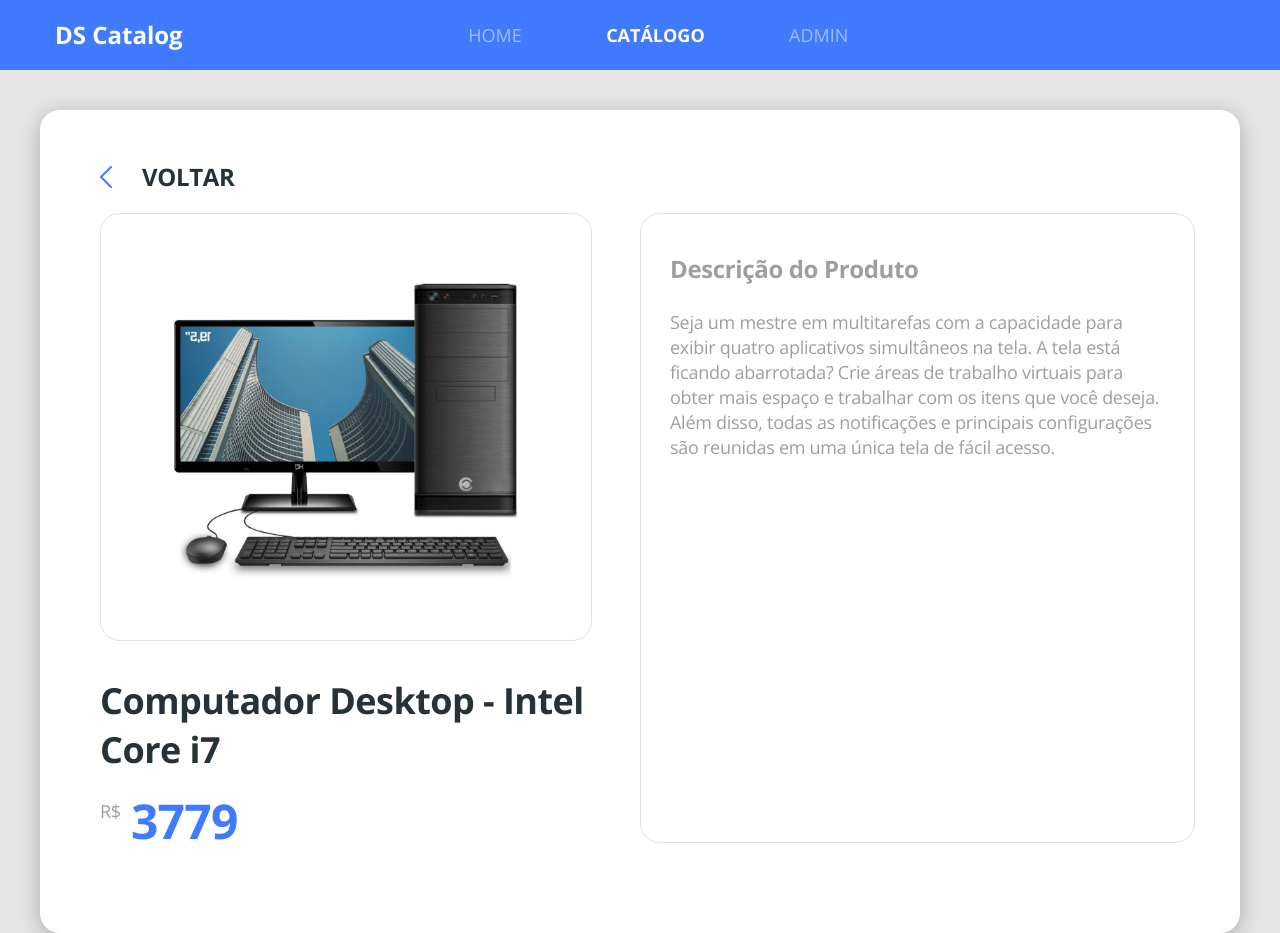
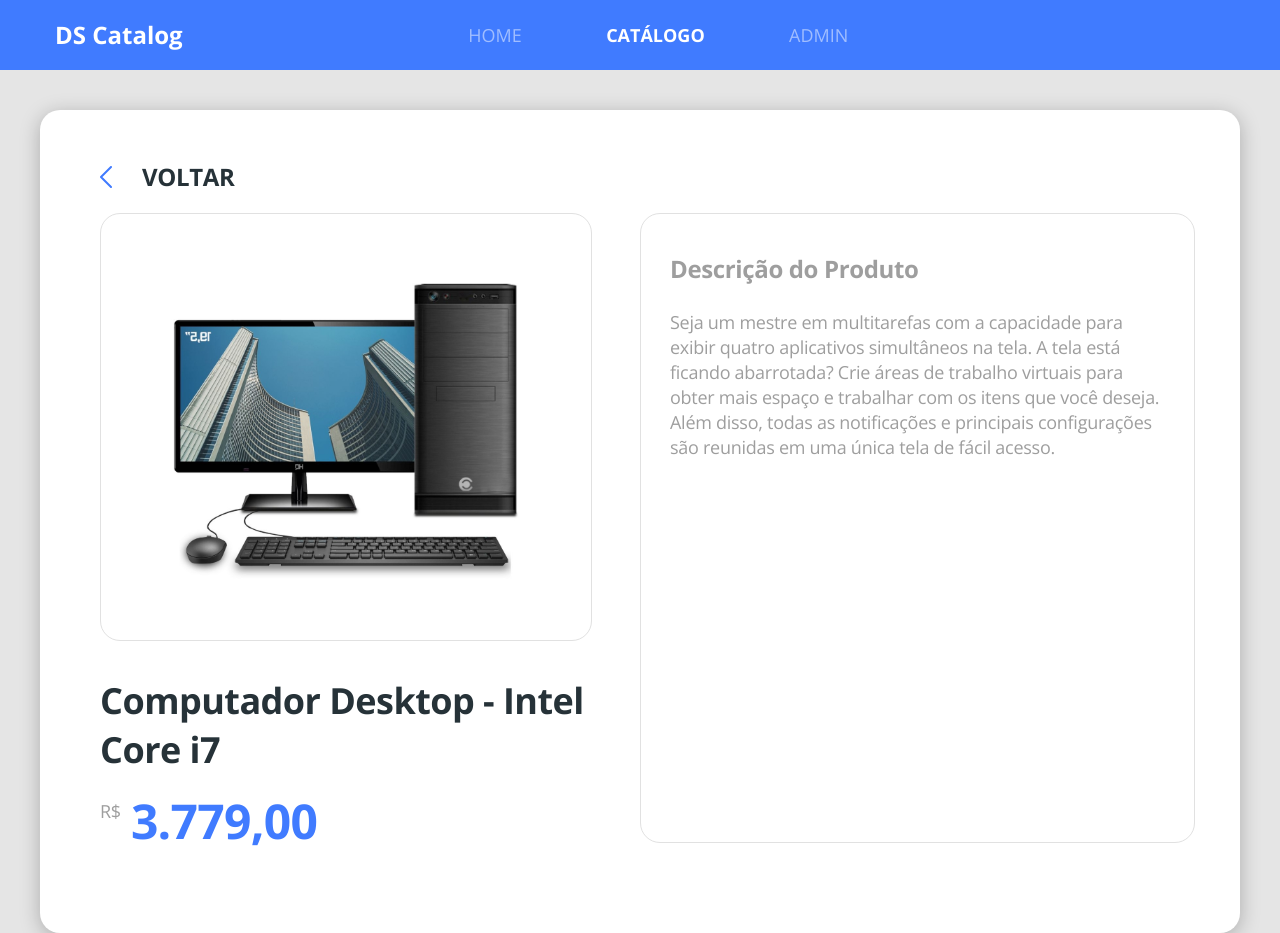
Before and after one commit to WilmarOliveira/ds-catalog-bootcamp-devsuperior, a React (Create React App) app in the folder front-web/: page /products/1 in a window 1280 px wide. Built offline with nearby package versions, Linux system fonts and the light colour scheme.

Commit message:
Format Price

```diff
--- a/front-web/src/core/components/ProductPrice/index.tsx
+++ b/front-web/src/core/components/ProductPrice/index.tsx
@@ -4,11 +4,15 @@ type Props = {
     price: number;
 }
 
+const formatPrice = (price: number) => {
+    return new Intl.NumberFormat('pt-BR', { minimumFractionDigits: 2 }).format(price);
+}
+
 const ProductPrice = ({ price }: Props) => {
     return (
         <div className="product-price-container" >
             <span className="product-currency" >R$</span>
-            <h6 className="product-price" >{price}</h6>
+            <h6 className="product-price" >{formatPrice(price)}</h6>
         </div>
     );
 }
```
Also changed, not shown: 1 other file (tests, documents, lock files or other folders).
